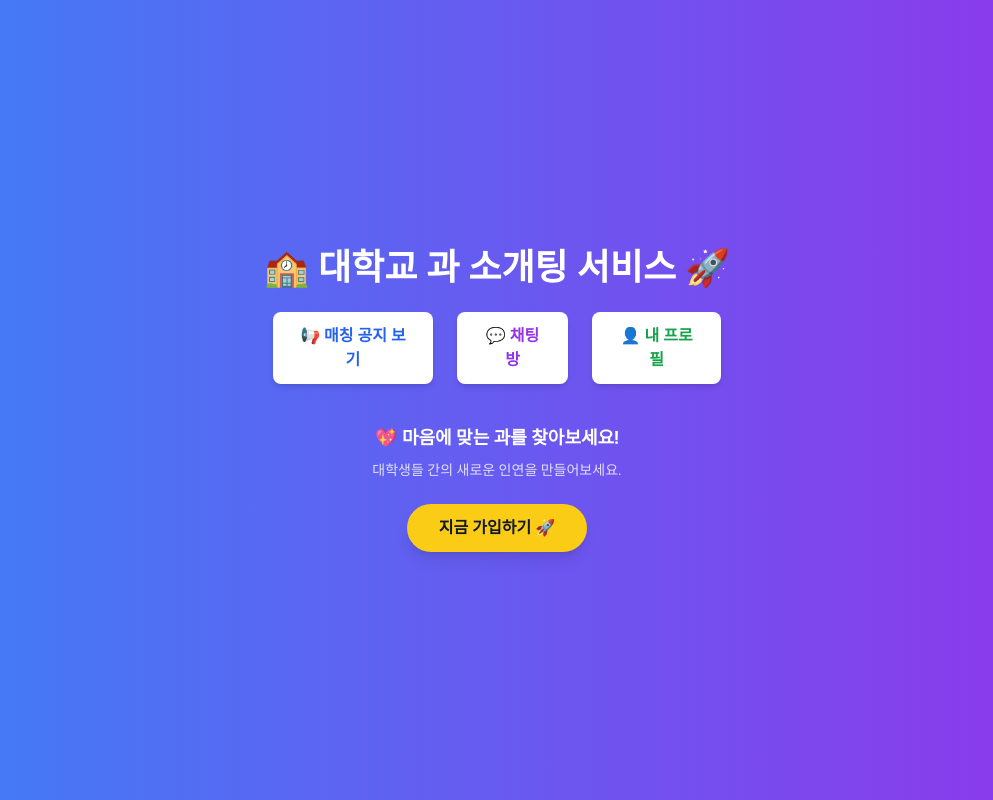
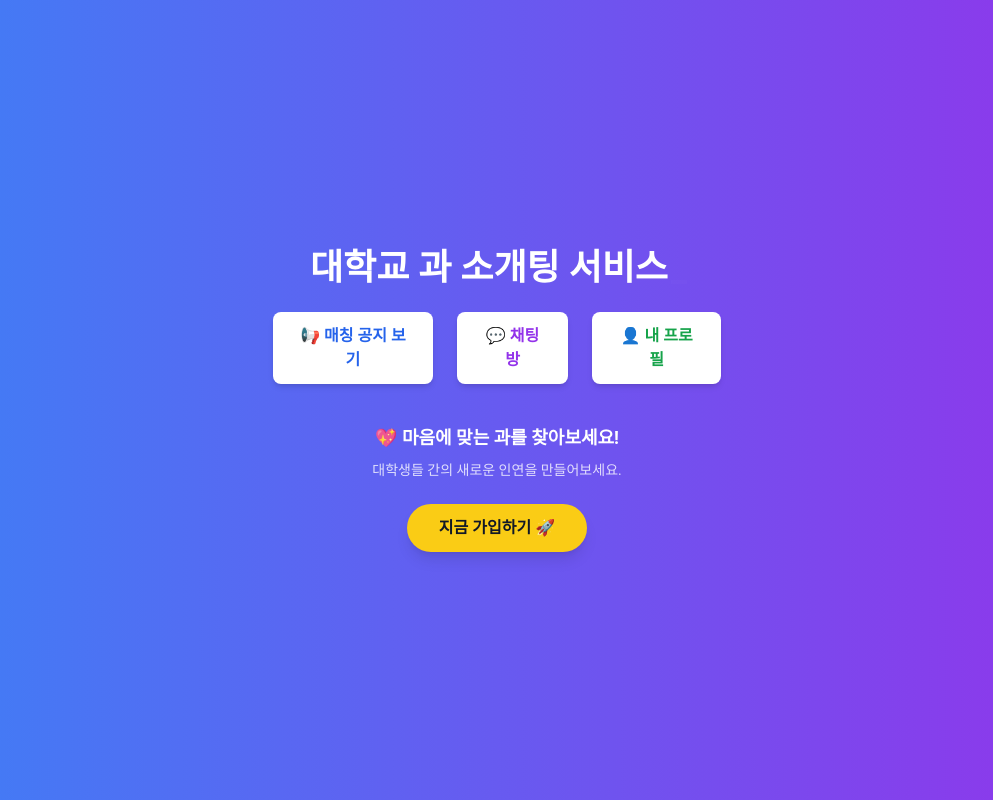
Before and after one commit to Ryugi62/university-blind-dating, a React (Vite) app in the folder frontend/: page / in a window 1280 px wide. Shown: the whole page, without its empty margins (143-1136 px from the left). Built offline with nearby package versions, Linux system fonts and the light colour scheme; no server answers.

Commit message:
feat (frontend) : 홈 페이지에 Typewriter 효과 추가 및 스타일 개선

```diff
--- a/frontend/package.json
+++ b/frontend/package.json
@@ -14,6 +14,7 @@
     "react": "^18.3.1",
     "react-dom": "^18.3.1",
     "react-router-dom": "^7.1.5",
+    "react-simple-typewriter": "^5.0.1",
     "socket.io-client": "^4.8.1"
   },
   "devDependencies": {
--- a/frontend/src/pages/Home/Home.jsx
+++ b/frontend/src/pages/Home/Home.jsx
@@ -1,20 +1,31 @@
-import { Link } from "react-router-dom";
+import { Typewriter } from 'react-simple-typewriter';
+import { Link } from 'react-router-dom';
 
 const Home = () => {
     return (
         <div className="min-h-screen bg-gradient-to-r from-blue-500 to-purple-600 text-white flex flex-col items-center justify-center p-6">
             {/* 헤더 */}
-            <h1 className="text-2xl sm:text-4xl font-bold mb-6 text-center">🏫 대학교 과 소개팅 서비스 🚀</h1>
+            <h1 className="text-2xl sm:text-4xl font-bold mb-6 text-center">
+                <Typewriter
+                    words={['대학교 과 소개팅 서비스']}
+                    loop={false}
+                    cursor
+                    cursorStyle='_'
+                    typeSpeed={100}
+                    deleteSpeed={50}
+                    delaySpeed={10000}
+                />
+            </h1>
 
             {/* 네비게이션 */}
             <nav className="flex flex-col sm:flex-row gap-4 sm:gap-6 w-full max-w-md text-center justify-center items-center">
-                <Link to="/notices" className="bg-white text-blue-600 font-semibold py-3 px-4 sm:px-6 rounded-lg shadow-md transition-all hover:bg-blue-600 hover:text-white">
+                <Link to="/notices" className="w-full sm:w-auto bg-white text-blue-600 font-semibold py-3 px-4 sm:px-6 rounded-lg shadow-md transition-all hover:bg-blue-600 hover:text-white">
                     📢 매칭 공지 보기
                 </Link>
-                <Link to="/chatrooms" className="bg-white text-purple-600 font-semibold py-3 px-4 sm:px-6 rounded-lg shadow-md transition-all hover:bg-purple-600 hover:text-white">
+                <Link to="/chatrooms" className="w-full sm:w-auto bg-white text-purple-600 font-semibold py-3 px-4 sm:px-6 rounded-lg shadow-md transition-all hover:bg-purple-600 hover:text-white">
                     💬 채팅방
                 </Link>
-                <Link to="/profile" className="bg-white text-green-600 font-semibold py-3 px-4 sm:px-6 rounded-lg shadow-md transition-all hover:bg-green-600 hover:text-white">
+                <Link to="/profile" className="w-full sm:w-auto bg-white text-green-600 font-semibold py-3 px-4 sm:px-6 rounded-lg shadow-md transition-all hover:bg-green-600 hover:text-white">
                     👤 내 프로필
                 </Link>
             </nav>
```
Also changed, not shown: 1 other file (tests, documents, lock files or other folders).
